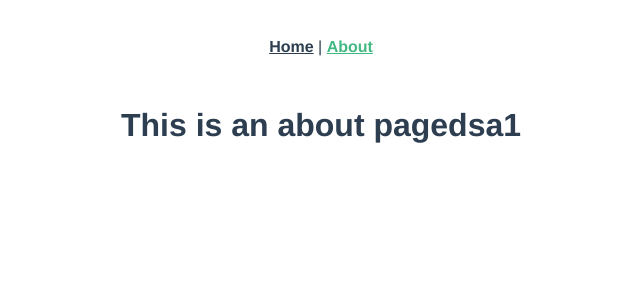
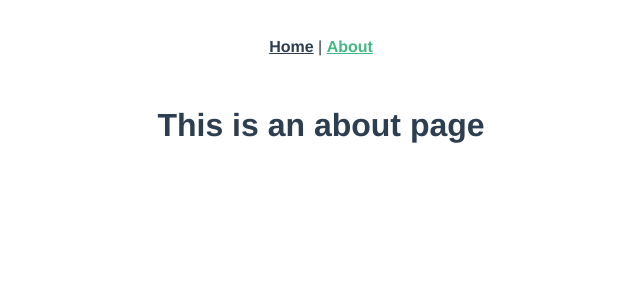
Before and after one commit to team-nurim/nurim-plus-view, a Vue app: page /about in a window 1280 px wide. Shown: the top 300 px of the page, without its empty margins (319-959 px from the left). Built offline with nearby package versions, Linux system fonts and the light colour scheme.

Commit message:
join initial commit

```diff
--- a/src/main.js
+++ b/src/main.js
@@ -3,4 +3,4 @@ import App from './App.vue'
 import router from './router'
 import store from './store'
 
-createApp(App).use(store).use(router).mount('#app')
+createApp(App).use(router).use(store).use(router).mount('#app')
--- a/src/views/AboutView.vue
+++ b/src/views/AboutView.vue
@@ -1,5 +1,5 @@
 <template>
   <div class="about">
-    <h1>This is an about pagedsa1</h1>
+    <h1>This is an about page</h1>
   </div>
 </template>
```
Also changed, not shown: 1 other file (tests, documents, lock files or other folders).
